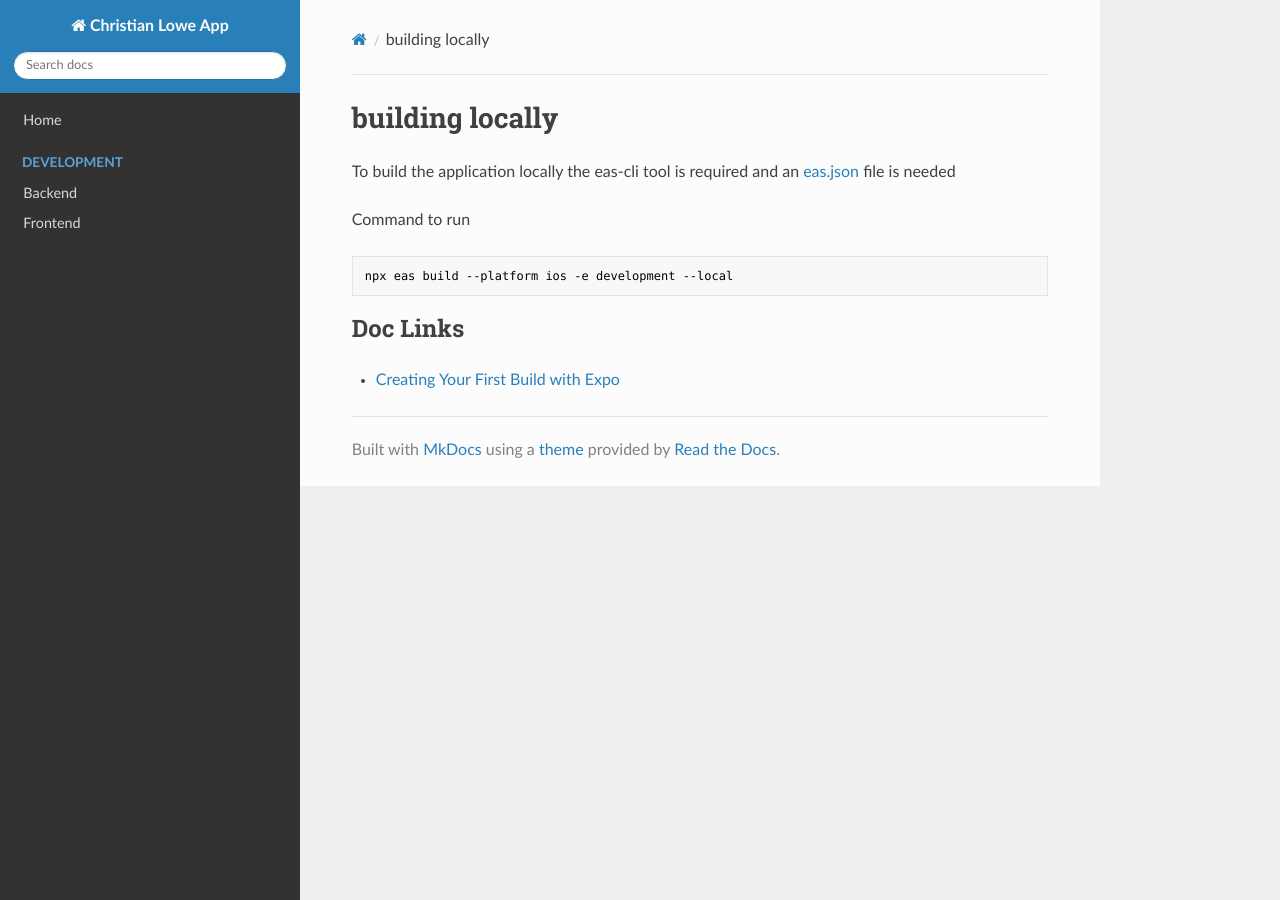
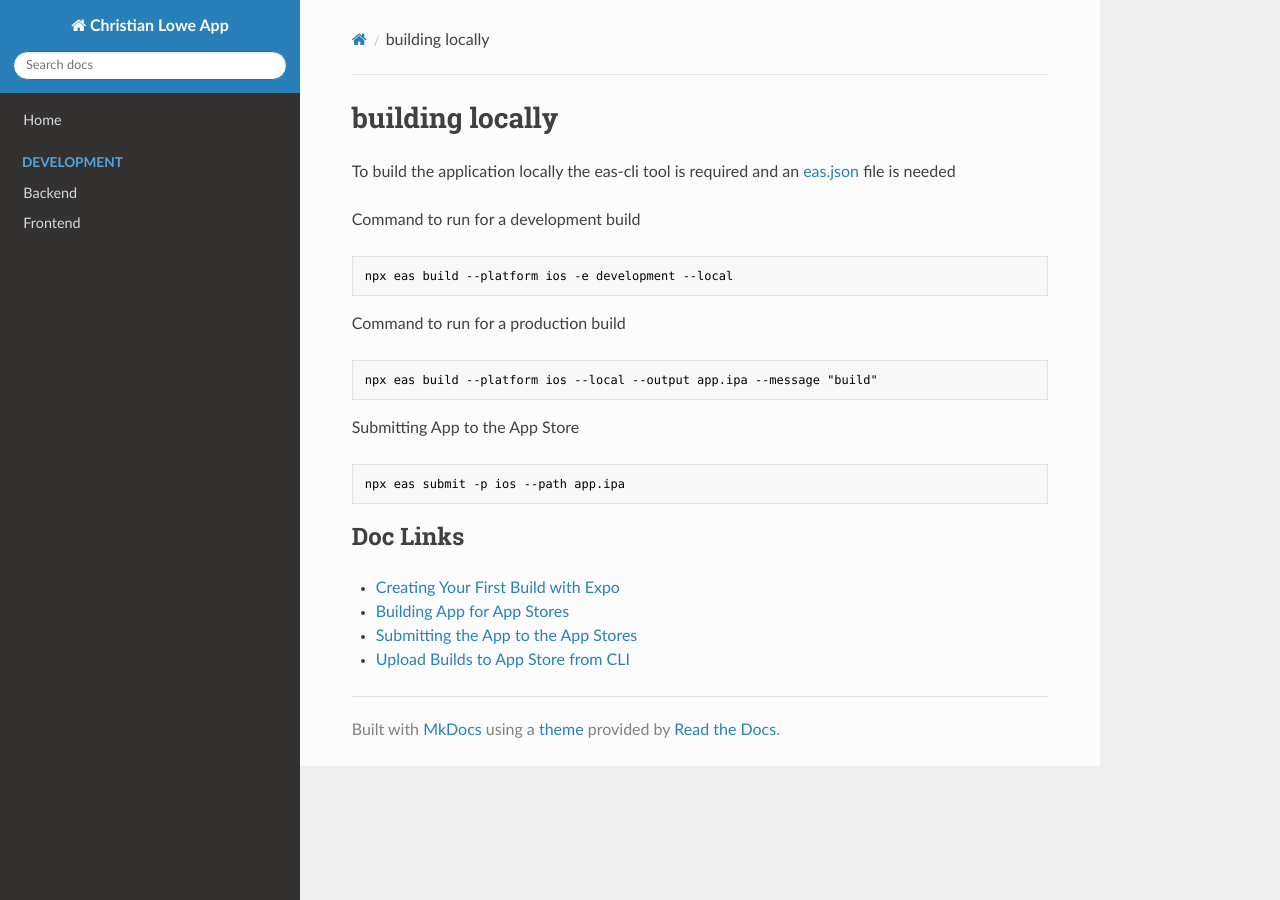
Before and after one commit to imchristianlowe/lab, an MkDocs documentation site: the page built from docs/frontend-development/building-locally/README.md, in a window 1280 px wide. Built offline with MkDocs 1.6.1, drawn with Linux system fonts in a browser that asks for light colours; nearby versions of some CDN libraries.

Commit message:
update docs

````diff
--- a/docs/frontend-development/building-locally/README.md
+++ b/docs/frontend-development/building-locally/README.md
@@ -3,11 +3,24 @@
 To build the application locally the eas-cli tool is required and an [eas.json](https://docs.expo.dev/eas/json/) file is needed
 
 
-Command to run
+Command to run for a development build
 ```aiignore
 npx eas build --platform ios -e development --local
+```
+
+Command to run for a production build
+```aiignore
+npx eas build --platform ios --local --output app.ipa --message "build"
+```
+
+Submitting App to the App Store
+```aiignore
+npx eas submit -p ios --path app.ipa
 ```
 
 
 ## Doc Links
 * [Creating Your First Build with Expo](https://docs.expo.dev/build/setup/)
+* [Building App for App Stores](https://docs.expo.dev/deploy/build-project/)
+* [Submitting the App to the App Stores](https://docs.expo.dev/deploy/submit-to-app-stores/)
+* [Upload Builds to App Store from CLI](https://developer.apple.com/help/app-store-connect/manage-builds/upload-builds)
````
